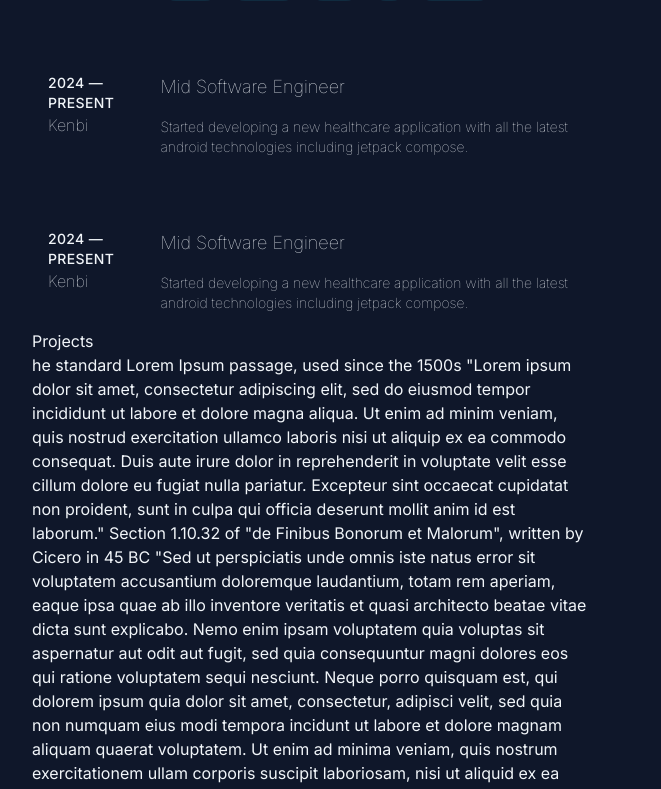
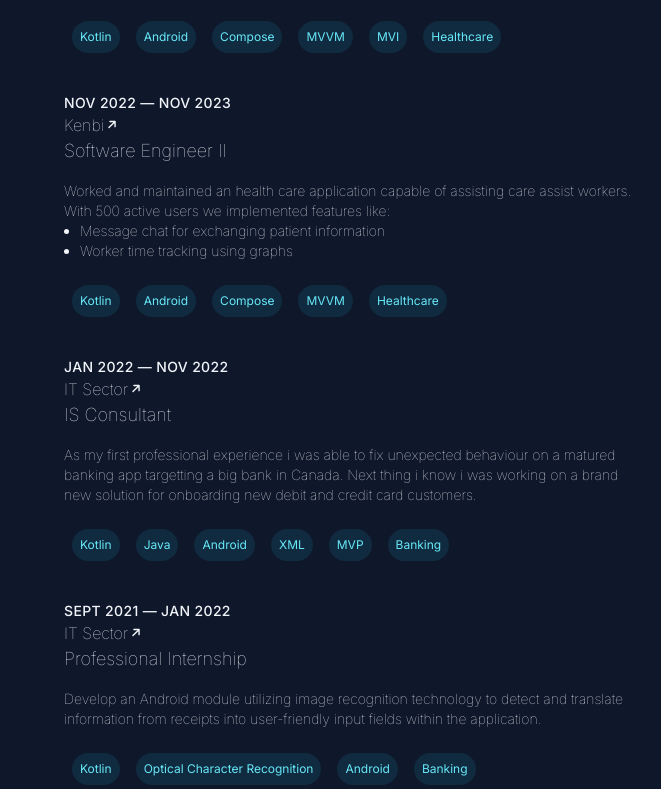
Before and after one commit to matheusPereiraG/matheusPereiraG.github.io, a Next.js app: page / in a window 1280 px wide. Shown: the part 547-1336 px from the top of the page, without its empty margins (608-1269 px from the left). Built offline with nearby package versions, Linux system fonts and the light colour scheme.

Commit message:
Add layout for small screens

```diff
--- a/src/app/components/home-tabs.tsx
+++ b/src/app/components/home-tabs.tsx
@@ -12,8 +12,8 @@ export type HomeTabsProps = {
 
 export default function HomeTabs(props: HomeTabsProps) {
     return (
-      <nav className="hidden lg:block">
-        <ul className={props.className}>
+      <nav className={`hidden lg:block ${props.className}`}>
+        <ul className="space-y-4">
           {props.homeTabs.map((tab) => (
             <li key={tab.name} className="w-max">
               <a
--- /dev/null
+++ b/src/app/components/share-icon.tsx
@@ -0,0 +1,26 @@
+type ShareIconType = {
+    height?: string,
+    width?: string,
+    fillColor?: string,
+}
+
+export default function ShareIcon({ height = "16", width = "16", fillColor = "#f1f5f9" }: ShareIconType) {
+  return (
+    <>
+      <svg
+        width={width}
+        height={height}
+        viewBox="0 0 16 17"
+        fill="none"
+        xmlns="http://www.w3.org/2000/svg"
+      >
+        <path
+          fillRule="evenodd"
+          clipRule="evenodd"
+          d="M4.21967 11.7989C3.92678 11.506 3.92678 11.0311 4.21967 10.7382L9.43934 5.51855H5.75C5.33579 5.51855 5 5.18277 5 4.76855C5 4.35434 5.33579 4.01855 5.75 4.01855H11.25C11.6642 4.01855 12 4.35434 12 4.76855V10.2686C12 10.6828 11.6642 11.0186 11.25 11.0186C10.8358 11.0186 10.5 10.6828 10.5 10.2686V6.57922L5.28033 11.7989C4.98744 12.0918 4.51256 12.0918 4.21967 11.7989Z"
+          fill={fillColor}
+        />
+      </svg>
+    </>
+  );
+}
--- a/src/app/page.tsx
+++ b/src/app/page.tsx
@@ -1,12 +1,12 @@
 "use client";
 
 import Header from "./components/header";
-import PersonalHeader from "./components/personal-info-header";
 import HomeTabs, { HomeTab, HomeTabsProps } from "./components/home-tabs";
 import { useEffect, useRef, useState } from "react";
 import { useInView } from "react-intersection-observer";
 import Card from "./components/card";
 import Chip from "./components/chip";
+import ShareIcon from "./components/share-icon";
 
 export default function Home() {
   const homeTabs: HomeTab[] = [
@@ -66,15 +66,21 @@ export default function Home() {
 
   return (
     <>
-      <div className="flex">
-        <aside className="h-screen sticky top-0 w-1/2 p-20">
-          <div className="flex flex-col">
-            <PersonalHeader />
-            <HomeTabs className="mt-16 space-y-4" homeTabs={tabs} />
+      <div className="grid lg:grid-cols-2 lg:justify-center">
+        <div className="flex flex-col pt-10 w-full px-4 lg:w-auto lg:sticky lg:top-0 lg:block lg:h-screen">
+          <div className="lg:max-w-md lg:mx-auto">
+            <h1 className="font-medium text-3xl tracking-tight text-slate-20">
+              Matheus Gonçalves
+            </h1>
+            <h2 className="mt-3 font-light text-xl">Software Engineer</h2>
+            <p className="mt-4 font-thin">
+              Mobile engineer with 3 years of experience
+            </p>
+            <HomeTabs className="mt-16" homeTabs={tabs} />
           </div>
-        </aside>
+        </div>
 
-        <main className="w-1/2 pr-20 pt-20 pb-20">
+        <main className="flex flex-col mt-20 w-full px-4 lg:w-auto">
           <section id="about" ref={aboutRef} className="mb-20">
             <p className="font-thin text-md">
               Welcome! I’m Matheus Gonçalves, a software engineer with 3 years
@@ -94,47 +100,140 @@ export default function Home() {
           </section>
 
           <section id="experience" ref={experienceRef}>
-            <Card className="flex p-4 group">
-              <div className="mr-10">
-                <p className="font-medium uppercase tracking-wide text-sm">2024 — Present</p>
-                <a className="font-thin hover:text-cyan-500" href="https://www.kenbi.de/">Kenbi</a>
+            <Card className="grid group p-4">
+              <div className="">
+                <p className="font-medium uppercase tracking-wide text-sm">
+                  Nov 2023 — Present
+                </p>
+                <a
+                  className="font-thin hover:text-cyan-500 flex items-center w-max"
+                  href="https://www.kenbi.de/"
+                >
+                  <p>Kenbi</p>
+                  <ShareIcon />
+                </a>
               </div>
 
               <div className="flex flex-col">
-                <p className="font-thin text-lg group-hover:text-cyan-500">Mid Software Engineer</p>
-                <p className="font-thin text-sm mt-4">Started developing a new healthcare application with all the latest android technologies including jetpack compose.</p>
-                <div className="flex mt-4 space-x-2">
-                    <Chip name="Android" />
-                    <Chip name="Compose" />
-                    <Chip name="MVVM" />
-                    <Chip name="MVI" />
-                    <Chip name="Healthcare" />
+                <p className="font-thin text-lg group-hover:text-cyan-500">
+                  Mid Software Engineer
+                </p>
+                <p className="font-thin text-sm mt-4">
+                  Started developing a new healthcare application with all the
+                  latest android technologies including jetpack compose.
+                </p>
+                <div className="flex flex-wrap mt-4 ">
+                  <Chip name="Kotlin" className="m-2" />
+                  <Chip name="Android" className="m-2" />
+                  <Chip name="Compose" className="m-2" />
+                  <Chip name="MVVM" className="m-2" />
+                  <Chip name="MVI" className="m-2" />
+                  <Chip name="Healthcare" className="m-2" />
                 </div>
               </div>
             </Card>
 
-            <Card className="flex p-4 group mt-10">
-              <div className="mr-10">
-                <p className="font-medium uppercase tracking-wide text-sm">2024 — Present</p>
-                <a className="font-thin hover:text-cyan-500" href="https://www.kenbi.de/">Kenbi</a>
+            <Card className="grid group p-4">
+              <div className="">
+                <p className="font-medium uppercase tracking-wide text-sm">
+                  Nov 2022 — Nov 2023
+                </p>
+                <a
+                  className="font-thin hover:text-cyan-500 flex items-center w-max"
+                  href="https://www.kenbi.de/"
+                >
+                  <p>Kenbi</p>
+                  <ShareIcon />
+                </a>
               </div>
 
               <div className="flex flex-col">
-                <p className="font-thin text-lg group-hover:text-cyan-500">Mid Software Engineer</p>
-                <p className="font-thin text-sm mt-4">Started developing a new healthcare application with all the latest android technologies including jetpack compose.</p>
+                <p className="font-thin text-lg group-hover:text-cyan-500">
+                  Software Engineer II
+                </p>
+                <p className="font-thin text-sm mt-4">
+                  Worked and maintained an health care application capable of
+                  assisting care assist workers. With 500 active users we
+                  implemented features like:
+                </p>
+                <ul className="list-disc font-thin text-sm ml-4">
+                  <li>Message chat for exchanging patient information</li>
+                  <li>Worker time tracking using graphs</li>
+                </ul>
+                <div className="flex flex-wrap mt-4 ">
+                  <Chip name="Kotlin" className="m-2" />
+                  <Chip name="Android" className="m-2" />
+                  <Chip name="Compose" className="m-2" />
+                  <Chip name="MVVM" className="m-2" />
+                  <Chip name="Healthcare" className="m-2" />
+                </div>
               </div>
             </Card>
 
-
-            <Card className="flex p-4 group mt-10">
-              <div className="mr-10">
-                <p className="font-medium uppercase tracking-wide text-sm">2024 — Present</p>
-                <a className="font-thin hover:text-cyan-500" href="https://www.kenbi.de/">Kenbi</a>
+            <Card className="grid group p-4">
+              <div className="">
+                <p className="font-medium uppercase tracking-wide text-sm">
+                  Jan 2022 — Nov 2022
+                </p>
+                <a
+                  className="font-thin hover:text-cyan-500 flex items-center w-max"
+                  href="https://www.itsector.pt/"
+                >
+                  <p>IT Sector</p>
+                  <ShareIcon />
+                </a>
               </div>
 
               <div className="flex flex-col">
-                <p className="font-thin text-lg group-hover:text-cyan-500">Mid Software Engineer</p>
-                <p className="font-thin text-sm mt-4">Started developing a new healthcare application with all the latest android technologies including jetpack compose.</p>
+                <p className="font-thin text-lg group-hover:text-cyan-500">
+                  IS Consultant
+                </p>
+                <p className="font-thin text-sm mt-4">
+                  As my first professional experience i was able to fix
+                  unexpected behaviour on a matured banking app targetting a big
+                  bank in Canada. Next thing i know i was working on a brand new
+                  solution for onboarding new debit and credit card customers.
+                </p>
+                <div className="flex flex-wrap mt-4 ">
+                  <Chip name="Kotlin" className="m-2" />
+                  <Chip name="Java" className="m-2" />
+                  <Chip name="Android" className="m-2" />
+                  <Chip name="XML" className="m-2" />
+                  <Chip name="MVP" className="m-2" />
+                  <Chip name="Banking" className="m-2" />
+                </div>
+              </div>
+            </Card>
+
+            <Card className="grid group p-4">
+              <div className="">
+                <p className="font-medium uppercase tracking-wide text-sm">
+                  Sept 2021 — Jan 2022
+                </p>
+                <a
+                  className="font-thin hover:text-cyan-500 flex items-center w-max"
+                  href="https://www.itsector.pt/"
+                >
+                  <p>IT Sector</p>
+                  <ShareIcon />
+                </a>
+              </div>
+
+              <div className="flex flex-col">
+                <p className="font-thin text-lg group-hover:text-cyan-500">
+                  Professional Internship
+                </p>
+                <p className="font-thin text-sm mt-4">
+                  Develop an Android module utilizing image recognition
+                  technology to detect and translate information from receipts
+                  into user-friendly input fields within the application.
+                </p>
+                <div className="flex flex-wrap mt-4 ">
+                  <Chip name="Kotlin" className="m-2" />
+                  <Chip name="Optical Character Recognition" className="m-2" />
+                  <Chip name="Android" className="m-2" />
+                  <Chip name="Banking" className="m-2" />
+                </div>
               </div>
             </Card>
           </section>
@@ -142,59 +241,56 @@ export default function Home() {
           <section id="projects" ref={projectsRef}>
             <h1>Projects</h1>
             <p>
-              he standard Lorem Ipsum passage, used since the 1500s "Lorem ipsum
-              dolor sit amet, consectetur adipiscing elit, sed do eiusmod tempor
-              incididunt ut labore et dolore magna aliqua. Ut enim ad minim
-              veniam, quis nostrud exercitation ullamco laboris nisi ut aliquip
-              ex ea commodo consequat. Duis aute irure dolor in reprehenderit in
-              voluptate velit esse cillum dolore eu fugiat nulla pariatur.
-              Excepteur sint occaecat cupidatat non proident, sunt in culpa qui
-              officia deserunt mollit anim id est laborum." Section 1.10.32 of
-              "de Finibus Bonorum et Malorum", written by Cicero in 45 BC "Sed
-              ut perspiciatis unde omnis iste natus error sit voluptatem
-              accusantium doloremque laudantium, totam rem aperiam, eaque ipsa
-              quae ab illo inventore veritatis et quasi architecto beatae vitae
-              dicta sunt explicabo. Nemo enim ipsam voluptatem quia voluptas sit
-              aspernatur aut odit aut fugit, sed quia consequuntur magni dolores
-              eos qui ratione voluptatem sequi nesciunt. Neque porro quisquam
-              est, qui dolorem ipsum quia dolor sit amet, consectetur, adipisci
-              velit, sed quia non numquam eius modi tempora incidunt ut labore
-              et dolore magnam aliquam quaerat voluptatem. Ut enim ad minima
-              veniam, quis nostrum exercitationem ullam corporis suscipit
-              laboriosam, nisi ut aliquid ex ea commodi consequatur? Quis autem
-              vel eum iure reprehenderit qui in ea voluptate velit esse quam
-              nihil molestiae consequatur, vel illum qui dolorem eum fugiat quo
-              voluptas nulla pariatur?" 1914 translation by H. Rackham "But I
-              must explain to you how all this mistaken idea of denouncing
-              pleasure and praising pain was born and I will give you a complete
-              account of the system, and expound the actual teachings of the
-              great explorer of the truth, the master-builder of human
-              happiness. No one rejects, dislikes, or avoids pleasure itself,
-              because it is pleasure, but because those who do not know how to
-              pursue pleasure rationally encounter consequences that are
-              extremely painful. Nor again is there anyone who loves or pursues
-              or desires to obtain pain of itself, because it is pain, but
-              because occasionally circumstances occur in which toil and pain
-              can procure him some great pleasure. To take a trivial example,
-              which of us ever undertakes laborious physical exercise, except to
-              obtain some advantage from it? But who has any right to find fault
-              with a man who chooses to enjoy a pleasure that has no annoying
-              consequences, or one who avoids a pain that produces no resultant
-              pleasure?" Section 1.10.33 of "de Finibus Bonorum et Malorum",
-              written by Cicero in 45 BC "At vero eos et accusamus et iusto odio
-              dignissimos ducimus qui blanditiis praesentium voluptatum deleniti
-              atque corrupti quos dolores et quas molestias excepturi sint
-              occaecati cupiditate non provident, similique sunt in culpa qui
-              officia deserunt mollitia animi, id est laborum et dolorum fuga.
-              Et harum quidem rerum facilis est et expedita distinctio. Nam
-              libero tempore, cum soluta nobis est eligendi optio cumque nihil
-              impedit quo minus id quod maxime placeat facere possimus, omnis
-              voluptas assumenda est, omnis dolor repellendus. Temporibus autem
-              quibusdam et aut officiis debitis aut rerum necessitatibus saepe
-              eveniet ut et voluptates repudiandae sint et molestiae non
-              recusandae. Itaque earum rerum hic tenetur a sapiente delectus, ut
-              aut reiciendis voluptatibus maiores alias consequatur aut
-              perferendis doloribus asperiores repellat."
+              Contrary to popular belief, Lorem Ipsum is not simply random text.
+              It has roots in a piece of classical Latin literature from 45 BC,
+              making it over 2000 years old. Richard McClintock, a Latin
+              professor at Hampden-Sydney College in Virginia, looked up one of
+              the more obscure Latin words, consectetur, from a Lorem Ipsum
+              passage, and going through the cites of the word in classical
+              literature, discovered the undoubtable source. Lorem Ipsum comes
+              from sections 1.10.32 and 1.10.33 of "de Finibus Bonorum et
+              Malorum" (The Extremes of Good and Evil) by Cicero, written in 45
+              BC. This book is a treatise on the theory of ethics, very popular
+              during the Renaissance. The first line of Lorem Ipsum, "Lorem
+              ipsum dolor sit amet..", comes from a line in section 1.10.32. The
+              standard chunk of Lorem Ipsum used since the 1500s is reproduced
+              below for those interested. Sections 1.10.32 and 1.10.33 from "de
+              Finibus Bonorum et Malorum" by Cicero are also reproduced in their
+              exact original form, accompanied by English versions from the 1914
+              translation by H. Rackham. Contrary to popular belief, Lorem Ipsum
+              is not simply random text. It has roots in a piece of classical
+              Latin literature from 45 BC, making it over 2000 years old.
+              Richard McClintock, a Latin professor at Hampden-Sydney College in
+              Virginia, looked up one of the more obscure Latin words,
+              consectetur, from a Lorem Ipsum passage, and going through the
+              cites of the word in classical literature, discovered the
+              undoubtable source. Lorem Ipsum comes from sections 1.10.32 and
+              1.10.33 of "de Finibus Bonorum et Malorum" (The Extremes of Good
+              and Evil) by Cicero, written in 45 BC. This book is a treatise on
+              the theory of ethics, very popular during the Renaissance. The
+              first line of Lorem Ipsum, "Lorem ipsum dolor sit amet..", comes
+              from a line in section 1.10.32. The standard chunk of Lorem Ipsum
+              used since the 1500s is reproduced below for those interested.
+              Sections 1.10.32 and 1.10.33 from "de Finibus Bonorum et Malorum"
+              by Cicero are also reproduced in their exact original form,
+              accompanied by English versions from the 1914 translation by H.
+              Rackham. Contrary to popular belief, Lorem Ipsum is not simply
+              random text. It has roots in a piece of classical Latin literature
+              from 45 BC, making it over 2000 years old. Richard McClintock, a
+              Latin professor at Hampden-Sydney College in Virginia, looked up
+              one of the more obscure Latin words, consectetur, from a Lorem
+              Ipsum passage, and going through the cites of the word in
+              classical literature, discovered the undoubtable source. Lorem
+              Ipsum comes from sections 1.10.32 and 1.10.33 of "de Finibus
+              Bonorum et Malorum" (The Extremes of Good and Evil) by Cicero,
+              written in 45 BC. This book is a treatise on the theory of ethics,
+              very popular during the Renaissance. The first line of Lorem
+              Ipsum, "Lorem ipsum dolor sit amet..", comes from a line in
+              section 1.10.32. The standard chunk of Lorem Ipsum used since the
+              1500s is reproduced below for those interested. Sections 1.10.32
+              and 1.10.33 from "de Finibus Bonorum et Malorum" by Cicero are
+              also reproduced in their exact original form, accompanied by
+              English versions from the 1914 translation by H. Rackham.
             </p>
           </section>
         </main>
```
Also changed, not shown: src/app/components/personal-info-header.tsx (deleted, +0 -9 lines).
